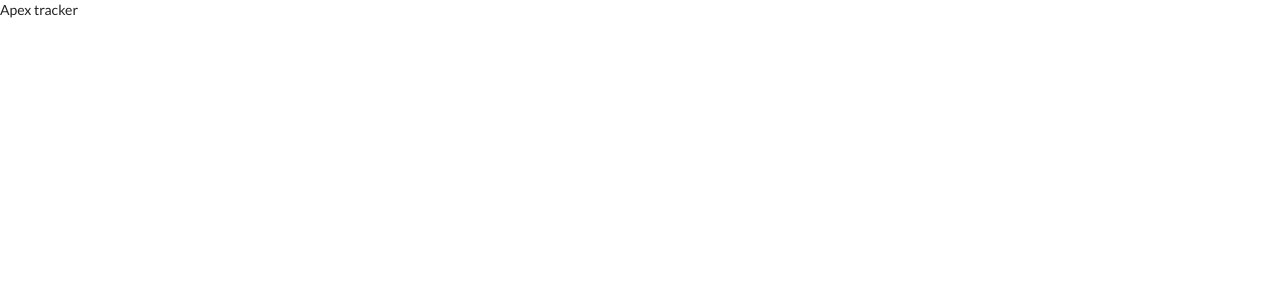
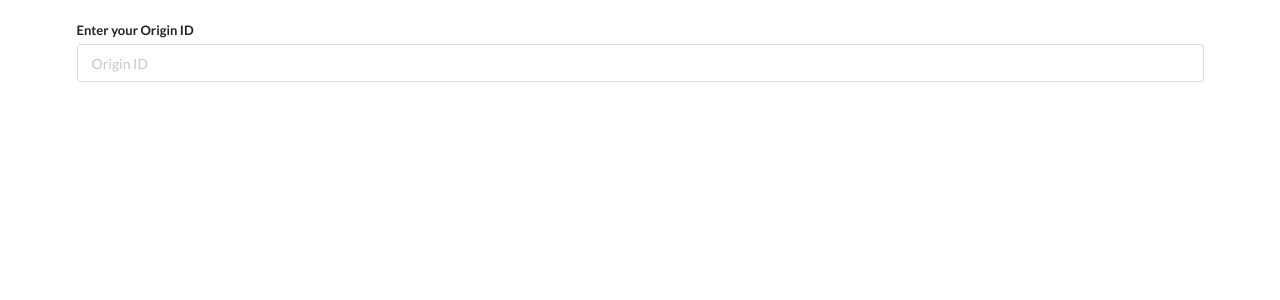
Before and after one commit to SamehEtman/Apex-legends-stats-tracker, a React (Create React App) app: page / in a window 1280 px wide. Shown: the top 300 px of the page. Built offline with nearby package versions, Linux system fonts and the light colour scheme.

Commit message:
create SearchBar component

```diff
--- a/src/components/App.js
+++ b/src/components/App.js
@@ -1,7 +1,12 @@
-import React from "react";
+import React from 'react';
+import SearchBar from './SearchBar';
 
-const App = () =>{
-    return <div >Apex tracker</div>
-}
+const App = () => {
+  return (
+    <div>
+      <SearchBar />
+    </div>
+  );
+};
 
 export default App;
--- /dev/null
+++ b/src/components/SearchBar.js
@@ -0,0 +1,16 @@
+import React from 'react';
+
+const SearchBar = () => {
+  return (
+    <div>
+      <form className="ui form container" style={{ marginTop: '20px' }}>
+        <div className="field">
+          <label>Enter your Origin ID</label>
+          <input type="text" placeholder="Origin ID" />
+        </div>
+      </form>
+    </div>
+  );
+};
+
+export default SearchBar;
```
